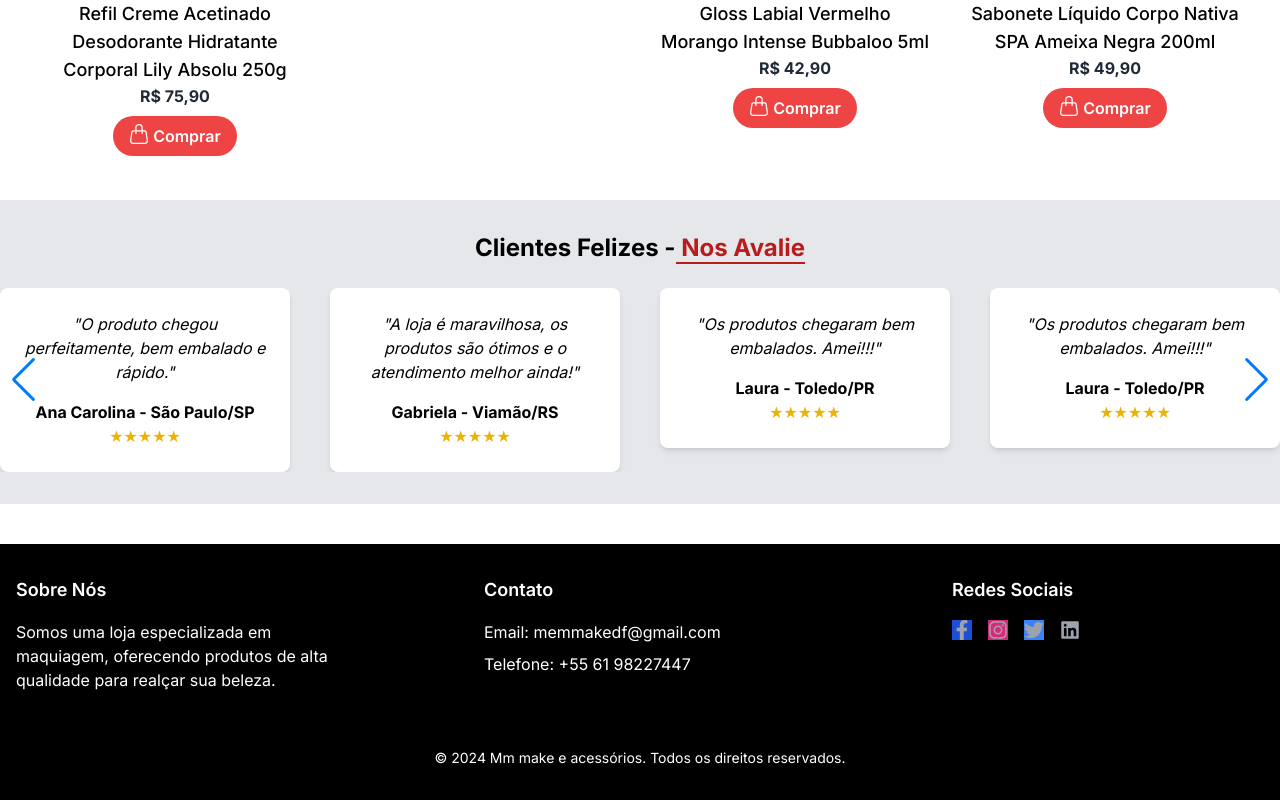
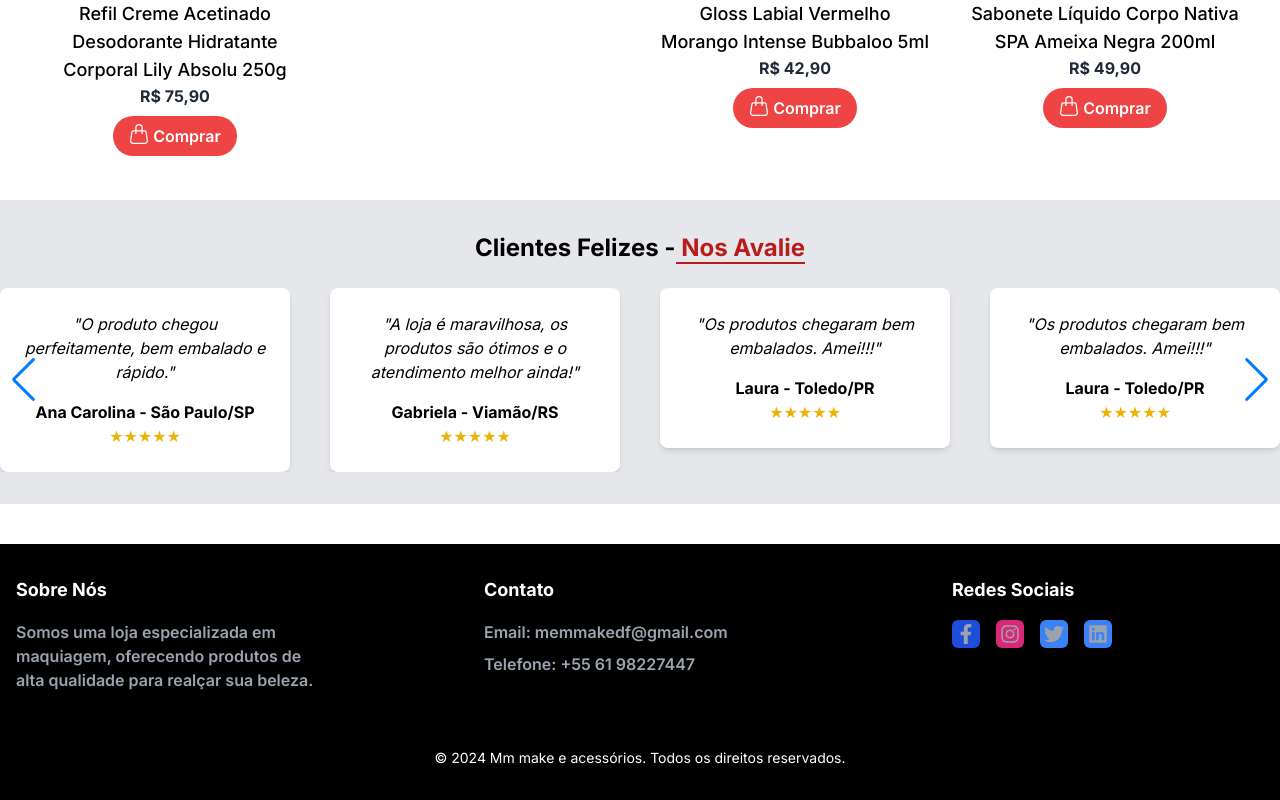
Before and after one commit to IsaiasZaza/mm, a Next.js app: page / in a window 1280 px wide. Shown: the part 2104-2904 px from the top of the page. Built offline with nearby package versions, Linux system fonts and the light colour scheme.

Commit message:
feat-alteração no footer

```diff
--- a/src/app/components/Footer.jsx
+++ b/src/app/components/Footer.jsx
@@ -9,31 +9,31 @@
                 <div className="flex flex-wrap justify-between">
                     {/* Section 1: About Us */}
                     <div className="w-full md:w-1/4 mb-6">
-                        <h3 className="text-lg font-semibold mb-4">Sobre Nós</h3>
-                        <p>Somos uma loja especializada em maquiagem, oferecendo produtos de alta qualidade para realçar sua beleza.</p>
+                        <h3 className="text-lg font-bold mb-4">Sobre Nós</h3>
+                        <p className='text-gray-400 font-semibold'>Somos uma loja especializada em maquiagem, oferecendo produtos de alta qualidade para realçar sua beleza.</p>
                     </div>
 
                     {/* Section 3: Contato */}
                     <div className="w-full md:w-1/4 mb-6">
-                        <h3 className="text-lg font-semibold mb-4">Contato</h3>
-                        <p className="mb-2">Email: <a href="mailto:memmakedf@gmail.com" className="hover:text-red-300">memmakedf@gmail.com</a></p>
-                        <p>Telefone: <a href="tel:+556198227447" className="hover:text-red-300">+55 61 98227447</a></p>
+                        <h3 className="text-lg font-bold mb-4">Contato</h3>
+                        <p className="mb-2 text-gray-400 font-semibold" >Email: <a href="mailto:memmakedf@gmail.com" className="hover:text-red-300">memmakedf@gmail.com</a></p>
+                        <p className='text-gray-400 font-semibold'>Telefone: <a href="tel:+556198227447" className="hover:text-red-300">+55 61 98227447</a></p>
                     </div>
 
                     {/* Section 4: Redes Sociais */}
                     <div className="w-full md:w-1/4 mb-6">
-                        <h3 className="text-lg font-semibold mb-4">Redes Sociais</h3>
+                        <h3 className="text-lg font-bold mb-4">Redes Sociais</h3>
                         <div className="flex space-x-4">
-                            <a href="https://facebook.com" target="_blank" rel="noopener noreferrer" className="text-gray-400 bg-blue-700 hover:text-white">
+                            <a href="https://facebook.com" target="_blank" rel="noopener noreferrer" className="text-gray-400 bg-blue-700 p-1 rounded-md hover:text-white">
                                 <FaFacebookF className="text-xl" />
                             </a>
-                            <a href="https://instagram.com" target="_blank" rel="noopener noreferrer" className="text-gray-400 bg-pink-600 hover:text-white">
+                            <a href="https://instagram.com" target="_blank" rel="noopener noreferrer" className="text-gray-400 bg-pink-600 p-1 rounded-md hover:text-white">
                                 <FaInstagram className="text-xl" />
                             </a>
-                            <a href="https://twitter.com" target="_blank" rel="noopener noreferrer" className="text-gray-400 bg-blue-500 hover:text-white">
+                            <a href="https://twitter.com" target="_blank" rel="noopener noreferrer" className="text-gray-400 bg-blue-500 p-1 rounded-md hover:text-white">
                                 <FaTwitter className="text-xl" />
                             </a>
-                            <a href="https://linkedin.com" target="_blank" rel="noopener noreferrer" className="text-gray-400 bg-blue-5 hover:text-white">
+                            <a href="https://linkedin.com" target="_blank" rel="noopener noreferrer" className="text-gray-400 bg-blue-500 p-1 rounded-md hover:text-white">
                                 <FaLinkedin className="text-xl" />
                             </a>
                         </div>
@@ -42,7 +42,7 @@
 
                 {/* Bottom Section: Copyright */}
                 <div className="text-center mt-8">
-                    <p className="text-sm">&copy; 2024 Mm make e acessórios. Todos os direitos reservados.</p>
+                    <p className="text-sm font-semi-bold">&copy; 2024 Mm make e acessórios. Todos os direitos reservados.</p>
                 </div>
             </div>
         </footer>
```
